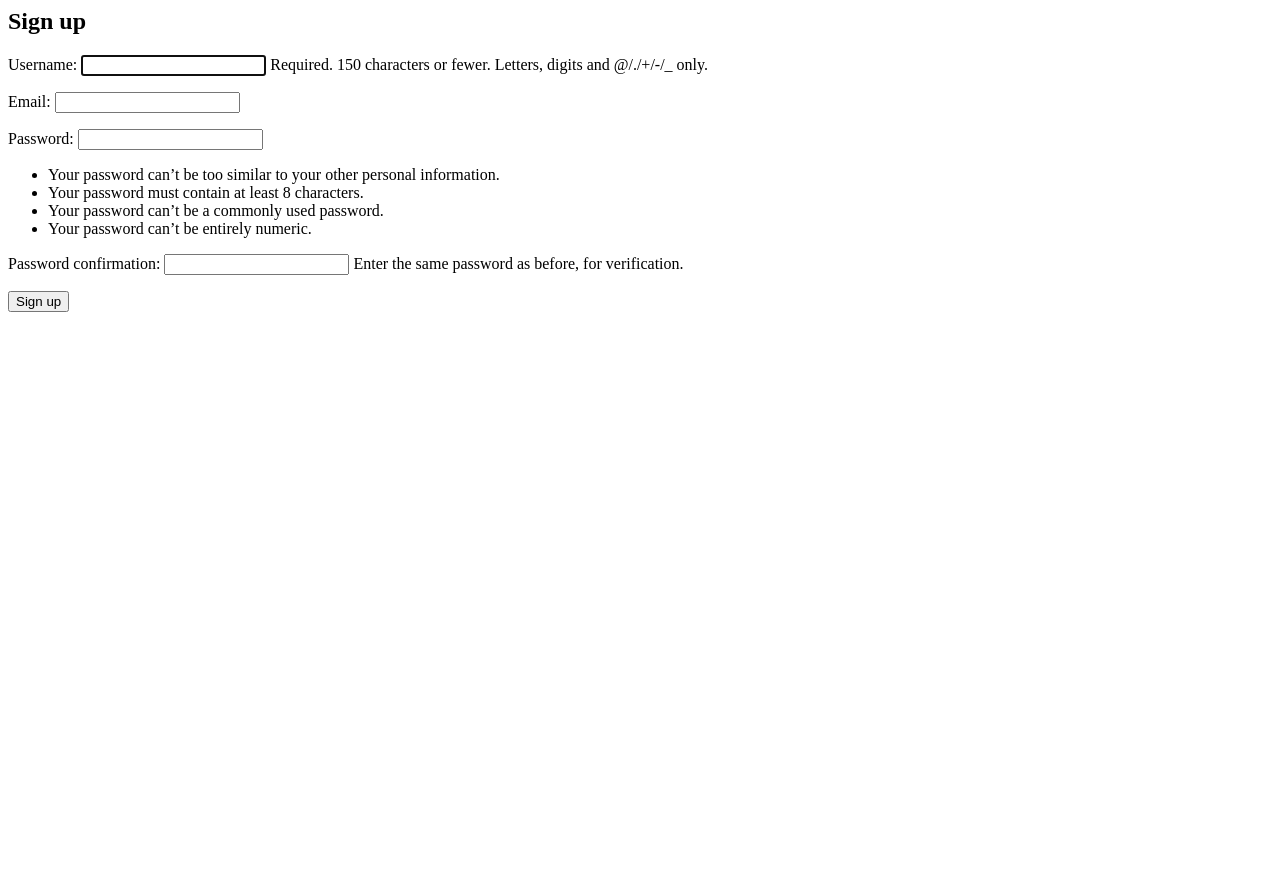
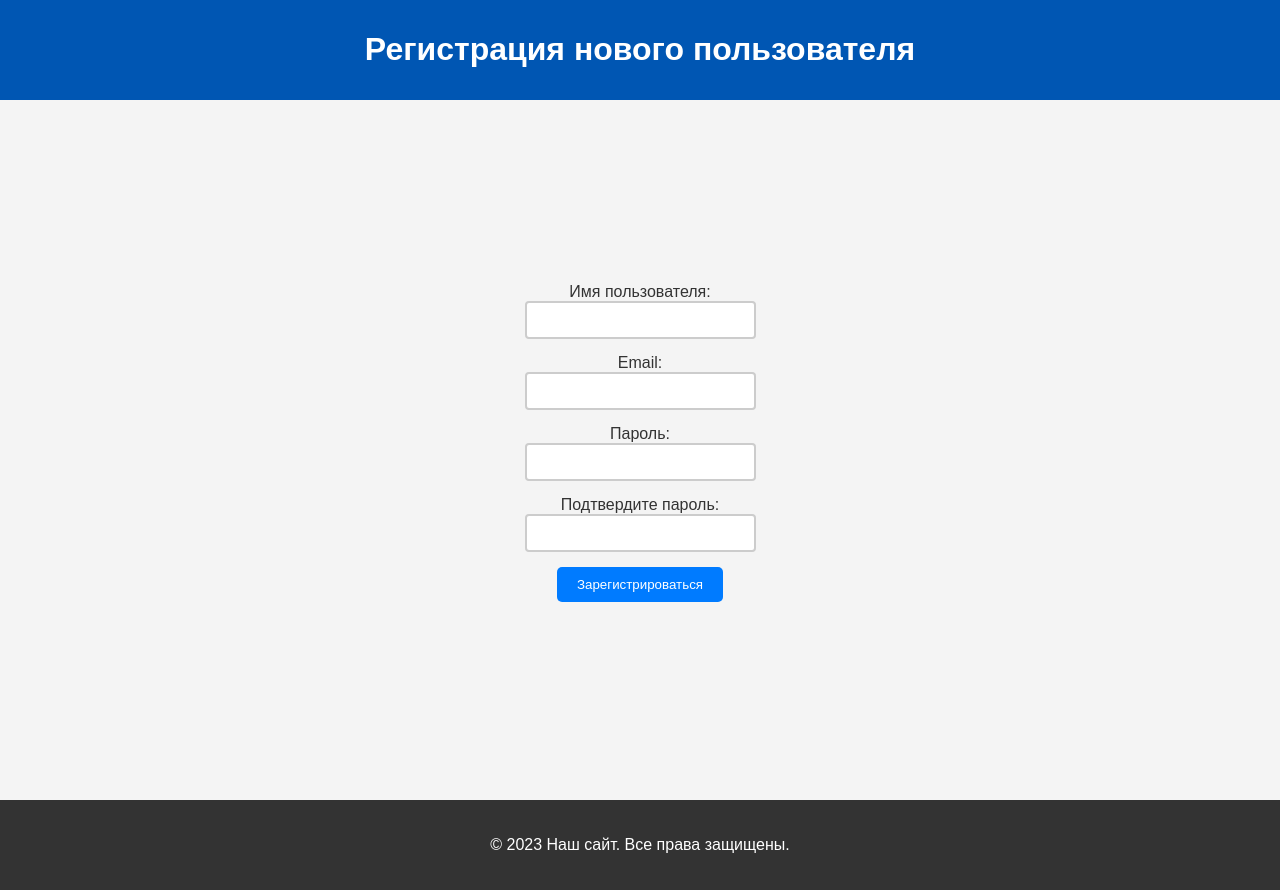
Before and after one commit to Stanis4live/Anverali_test, a Django app: page /signup/ in a window 1280 px wide. Before the commit the page ends 312 px from the top, so only its background shows below. Run offline with Django 5.2, Linux system fonts and the light colour scheme.

Commit message:
Создана первоначальная структура

```diff
--- /dev/null
+++ b/app/user/static/css/styles.css
@@ -0,0 +1,76 @@
+body {
+    font-family: 'Arial', sans-serif;
+    margin: 0;
+    padding: 0;
+    background-color: #f4f4f4;
+    color: #333;
+}
+
+header {
+    background-color: #0056b3;
+    color: #fff;
+    padding: 10px 20px;
+    text-align: center;
+}
+
+.navbar a {
+    text-decoration: none;
+    color: white;
+    background-color: #007bff;
+    padding: 10px 15px;
+    border-radius: 5px;
+    margin: 5px;
+    transition: background-color 0.3s, color 0.3s;
+}
+
+.navbar a:hover {
+    background-color: #0056b3;
+    color: #ffffff;
+}
+
+main {
+    padding: 20px;
+    text-align: center;
+    display: flex;
+    justify-content: center;
+    align-items: center;
+    min-height: calc(100vh - 140px);
+}
+
+footer {
+    text-align: center;
+    padding: 20px 0;
+    background-color: #333;
+    color: white;
+}
+.form-control {
+    display: block;
+    width: 100%;
+    padding: 8px 10px;
+    margin-bottom: 10px;
+    box-sizing: border-box;
+    border: 2px solid #ccc;
+    border-radius: 4px;
+    background-color: white;
+    font-size: 16px;
+}
+
+.btn {
+    display: inline-block;
+    background-color: #007bff;
+    color: white;
+    padding: 10px 20px;
+    text-align: center;
+    border: none;
+    border-radius: 5px;
+    cursor: pointer;
+    transition: background-color 0.3s;
+}
+
+.btn:hover {
+    background-color: #0056b3;
+}
+
+.form-group {
+    margin-bottom: 15px;
+}
--- a/app/user/templates/signup.html
+++ b/app/user/templates/signup.html
@@ -1,6 +1,43 @@
-<h2>Sign up</h2>
-<form method="post">
-    {% csrf_token %}
-    {{ form.as_p }}
-    <button type="submit">Sign up</button>
-</form>
+<!DOCTYPE html>
+<html lang="ru">
+<head>
+    <meta charset="UTF-8">
+    <meta http-equiv="X-UA-Compatible" content="IE=edge">
+    <meta name="viewport" content="width=device-width, initial-scale=1.0">
+    <title>Страница регистрации</title>
+    {% load static %}
+    <link rel="stylesheet" href="{% static 'css/styles.css' %}">
+</head>
+<body>
+    <header>
+        <h1>Регистрация нового пользователя</h1>
+    </header>
+    <main>
+        <form action="/signup" method="post" style="max-width: 300px; margin: auto;">
+            <input type="hidden" name="csrfmiddlewaretoken" value="{{ csrf_token }}">
+            <div class="form-group">
+                <label for="username">Имя пользователя:</label>
+                <input type="text" id="username" name="username" required class="form-control">
+            </div>
+            <div class="form-group">
+                <label for="email">Email:</label>
+                <input type="email" id="email" name="email" required class="form-control">
+            </div>
+            <div class="form-group">
+                <label for="password1">Пароль:</label>
+                <input type="password" id="password1" name="password1" required class="form-control">
+            </div>
+            <div class="form-group">
+                <label for="password2">Подтвердите пароль:</label>
+                <input type="password" id="password2" name="password2" required class="form-control">
+            </div>
+            <div class="form-group">
+                <button type="submit" class="btn">Зарегистрироваться</button>
+            </div>
+        </form>
+    </main>
+    <footer>
+        <p>© 2023 Наш сайт. Все права защищены.</p>
+    </footer>
+</body>
+</html>
```
Also changed, not shown: app/user/templates/home.html (+2 -47 lines), app/user/templates/login.html (+35 -6 lines), app/user/static/__init__.py (added), app/user/static/css/__init__.py (added).
